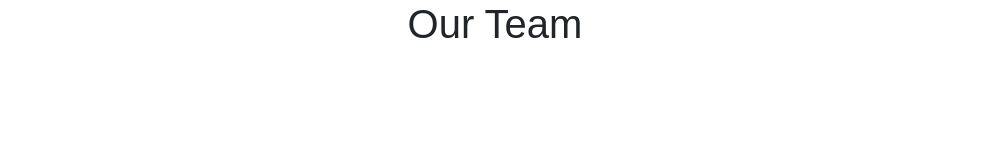
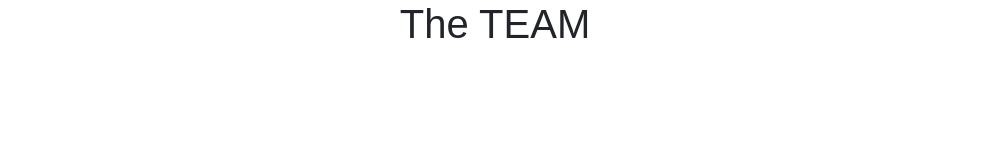
Before and after one commit to Shman-Dee/team-generator-profile, a website: page dist/index.html in a window 1280 px wide. Shown: the top 160 px of the page, without its empty margins (145-1135 px from the left). Drawn offline with nearby package versions, Linux system fonts and the light colour scheme.

Commit message:
mas y mas

```diff
--- a/dist/index.html
+++ b/dist/index.html
@@ -22,7 +22,7 @@
   <header class="header">
     <div class="row">
       <div class="col header_text text-center">
-        <h1>Our Team</h1>
+        <h1>The TEAM</h1>
       </div>
     </div>
   </header>
```
